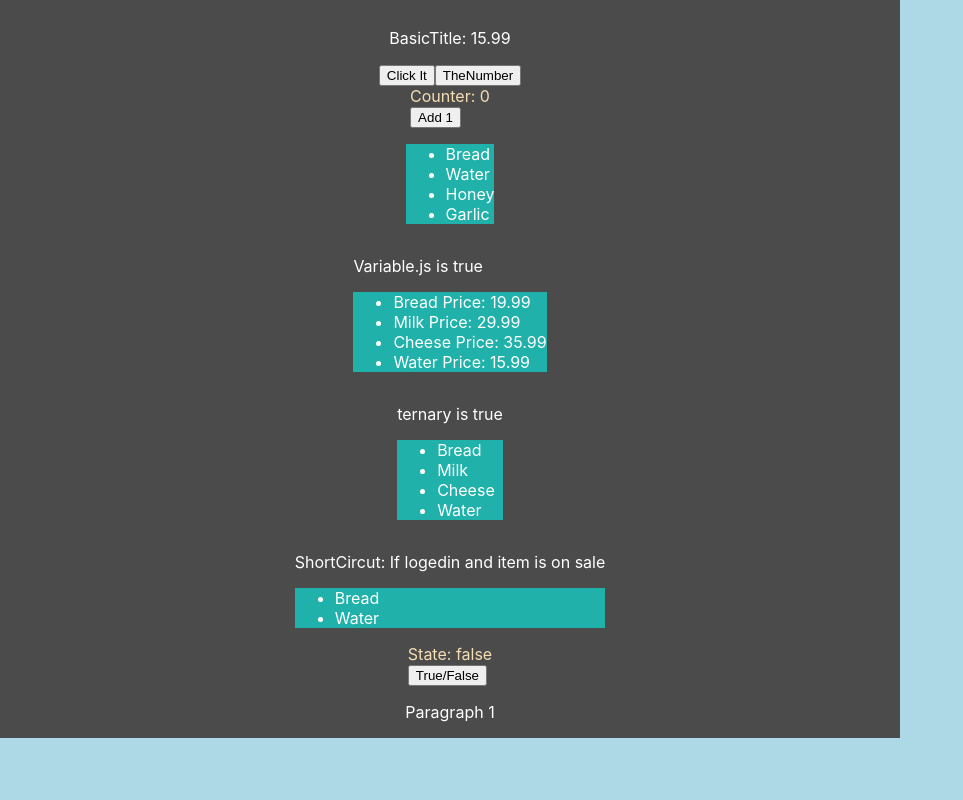
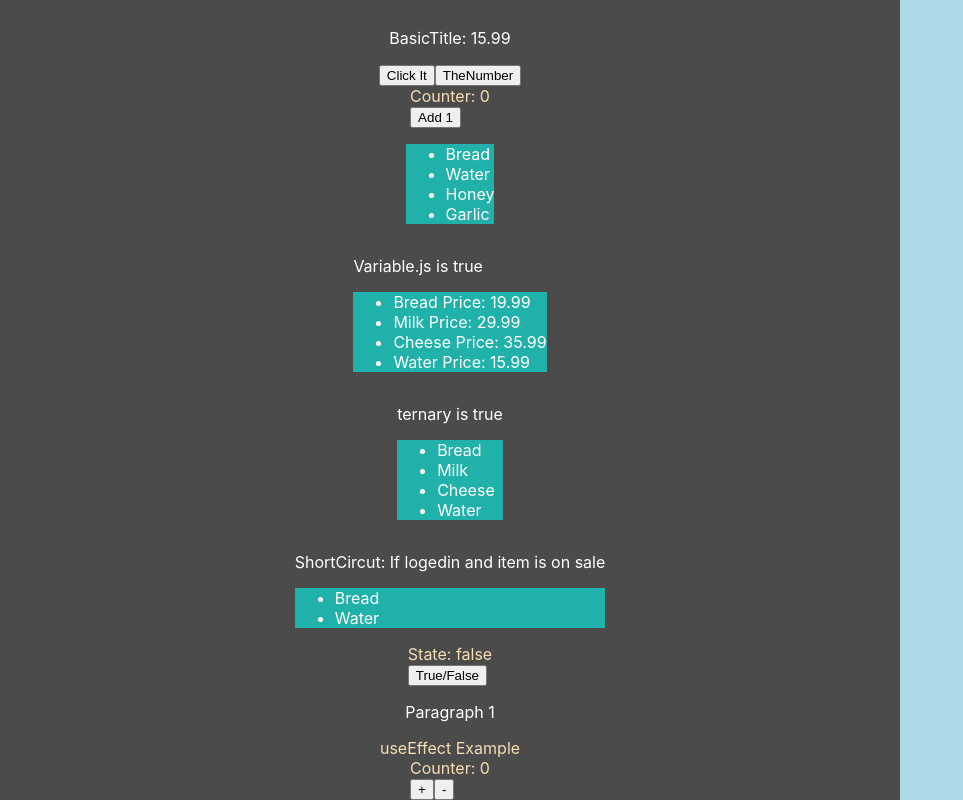
Before and after one commit to NatuRal3/feu2-frameworks, a React (Create React App) app in the folder m-f-a/: page / in a window 1280 px wide. Shown: the part 339-1139 px from the top of the page, without its empty margins (0-963 px from the left). Before the commit the page ends 1077 px from the top, so only its background shows below. Built offline with nearby package versions, Linux system fonts and the light colour scheme.

Commit message:
added some more useeffect examples

```diff
--- a/m-f-a/src/App.js
+++ b/m-f-a/src/App.js
@@ -13,6 +13,8 @@ import styles from "./App.module.css";
 import "./styles.scss";
 //import StyledComponent from "./components/StyledComp";
 import logo from "./img/logo.png";
+import UseEffectCase from "./state/UseEffect";
+import UseEffectRenderEveryTime from "./state/UseEffectRunEveryTime";
 
 function App() {
   return (
@@ -28,8 +30,9 @@ function App() {
       <TernaryOperator />
       <ShortCircut />
       <UseStateTF />
-
       <p className="text">Paragraph 1</p>
+      <UseEffectCase />
+      <UseEffectRenderEveryTime />
     </div>
   );
 }
--- /dev/null
+++ b/m-f-a/src/state/UseEffect.js
@@ -0,0 +1,9 @@
+import React, { useEffect } from "react";
+
+function UseEffectCase() {
+  useEffect(() => {
+    console.log("The useEffect is effected");
+  }, []);
+  return <div>useEffect Example</div>;
+}
+export default UseEffectCase;
--- /dev/null
+++ b/m-f-a/src/state/UseEffectRunEveryTime.js
@@ -0,0 +1,25 @@
+import React, { useEffect, useState } from "react";
+
+function UseEffectRenderEveryTime() {
+  const [counter, setCounter] = useState(0);
+  useEffect(() => {
+    console.log("useEffectRenderEveryTime has run");
+  });
+  function onIncCounter() {
+    setCounter(counter + 1);
+  }
+  function onDecCounter() {
+    setCounter(counter - 1);
+  }
+  console.log("Comp has rendered");
+
+  return (
+    <div>
+      <div>Counter: {counter}</div>
+      <button onClick={onIncCounter}>+</button>
+      <button onClick={onDecCounter}>-</button>
+    </div>
+  );
+}
+
+export default UseEffectRenderEveryTime;
```
